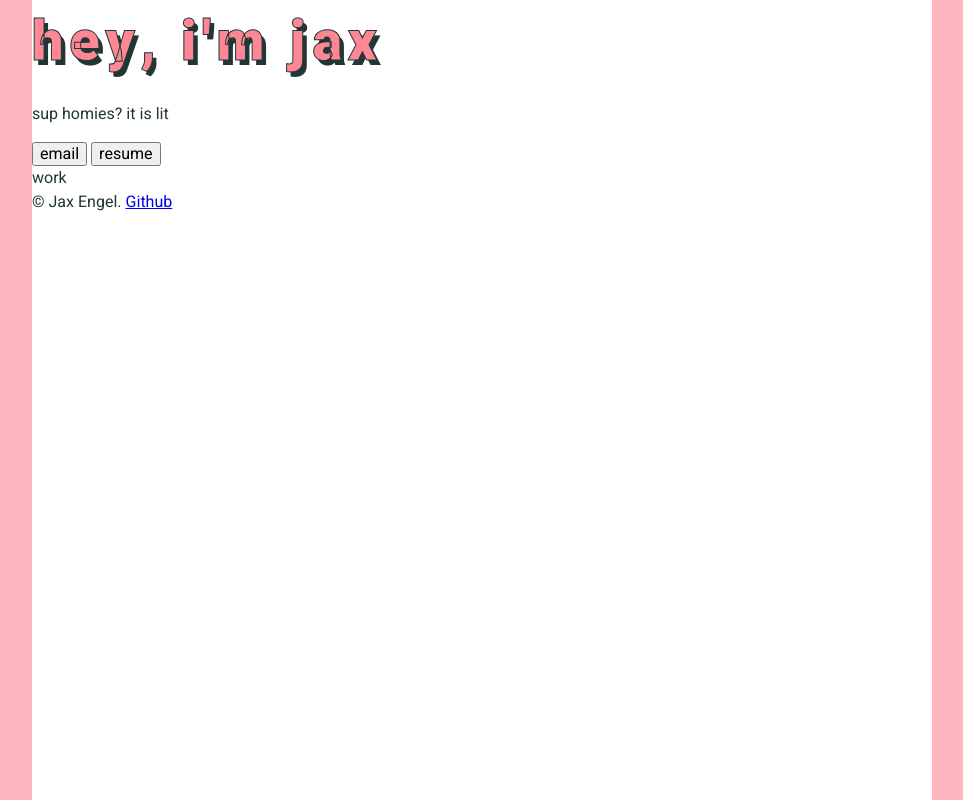
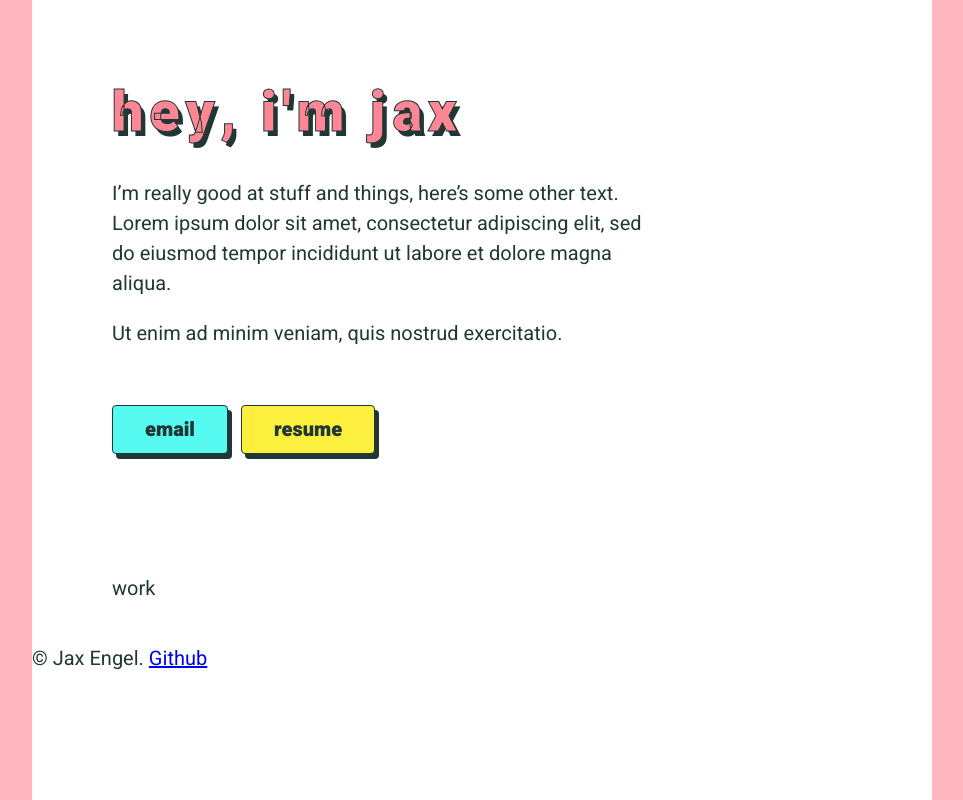
Before and after one commit to jaxatto/jax-portfolio, a website: page index.html in a window 1280 px wide. Shown: the whole page, without its empty margins (158-1121 px from the left). Drawn offline with Linux system fonts and the light colour scheme.

Commit message:
added about and button styles

```diff
--- a/content/scss/src/_index.scss
+++ b/content/scss/src/_index.scss
@@ -2,6 +2,6 @@
 
 @forward 'abstracts';
 @forward 'base';
-// @forward 'components';
+@forward 'components';
 
 @forward 'style';
--- a/content/scss/src/_style.scss
+++ b/content/scss/src/_style.scss
@@ -31,3 +31,31 @@ section, footer {
     background: get('color.light');
     display: block;
 }
+
+.about {
+    margin: get('size.gap.4') 0;
+    padding: rem-calc(60px 40px);
+
+    @include bp(md) {
+        margin: 0;
+        padding: rem-calc(80px);
+    }
+
+    p {
+        max-width: rem-calc(530px);
+    }
+}
+
+.about-text {
+    margin: get('size.mp.4') 0 get('size.mp.7') 0;
+}
+
+.work {
+    margin-bottom: get('size.gap.4');
+    padding: rem-calc(40px);
+
+    @include bp(md) {
+        margin: 0;
+        padding: rem-calc(40px 80px);
+    }
+}
--- a/content/scss/src/abstracts/config/_size.scss
+++ b/content/scss/src/abstracts/config/_size.scss
@@ -22,14 +22,17 @@ $super-map: func.deep-map-merge(
           '2': func.rem-calc(16px),
           '3': func.rem-calc(24px),
           '4': func.rem-calc(32px),
-          '5': func.rem-calc(40px)
+          '5': func.rem-calc(40px),
+          '6': func.rem-calc(48px),
+          '7': func.rem-calc(56px),
       ),
       // big area margin and padding
       'gap': (
-          'sm': func.rem-calc(24px),
-          'md': func.rem-calc(40px),
-          'lg': func.rem-calc(60px),
-          'xl': func.rem-calc(80px)
+          '1': func.rem-calc(24px),
+          '2': func.rem-calc(32px),
+          '3': func.rem-calc(40px),
+          '4': func.rem-calc(60px),
+          '5': func.rem-calc(80px)
       )
     )
   ),
--- a/content/scss/src/base/_typography.scss
+++ b/content/scss/src/base/_typography.scss
@@ -4,20 +4,31 @@
 
 $font-stack: 'Heebo', 'Open Sans', Helvetica, sans-serif;
 
-body {
+html, body {
     color: get('color.dark');
     font-family: $font-stack;
+    font-size: get('font.size.md');
     font-weight: get('font.weight.regular');
     line-height: get('font.line-height.default');
 }
 
+body {
+    @include bp(sm) {
+        font-size: get('font.size.lg');
+    }
+}
+
 h1 {
     color: get('color.primary-dark');
-    font-size: rem-calc(56px);
+    font-size: rem-calc(40px);
     font-weight: get('font.weight.black');
     letter-spacing: 0.1em;
-    line-height: rem-calc(86px);
+    line-height: 1.2;
     margin: 0;
     text-shadow: 4px 5px 0px get('color.dark');
     -webkit-text-stroke: 1px get('color.dark');
+
+    @include bp(sm) {
+        font-size: rem-calc(56px);
+    }
 }
--- /dev/null
+++ b/content/scss/src/components/_button.scss
@@ -0,0 +1,38 @@
+@use '../abstracts/' as *;
+
+.btn {
+    border: rem-calc(1px) solid get('color.dark');
+    border-radius: rem-calc(4px);
+    box-shadow: 4px 5px 0px get('color.dark');
+    color: get('color.dark');
+    font-weight: get('font.weight.black');
+    padding: rem-calc(12px 32px);
+    text-transform: lowercase;
+
+    &:hover {
+        cursor: pointer;
+        opacity: 0.5;
+    }
+}
+
+.btn-primary {
+    @extend .btn;
+
+    background: get('color.secondary');
+}
+
+.btn-secondary {
+    @extend .btn;
+
+    background: get('color.tertiary');
+}
+
+button {
+    @extend .btn;
+}
+
+.btn-group {
+    .btn:first-child {
+        margin-right: rem-calc(8px);
+    }
+}
--- /dev/null
+++ b/content/scss/src/components/_index.scss
@@ -0,0 +1 @@
+@forward 'button';
--- a/index.html
+++ b/index.html
@@ -24,13 +24,21 @@
   <div class="container">
     <section class="about">
       <h1>hey, i'm jax</h1>
-      <p>sup homies? it is lit</p>
+
+      <div class="about-text">
+        <p>
+          I’m really good at stuff and things, here’s some other text. Lorem ipsum dolor sit amet, consectetur adipiscing elit, sed do eiusmod tempor incididunt ut labore et dolore magna aliqua.
+        </p>
+
+        <p>Ut enim ad minim veniam, quis nostrud exercitatio.</p>
+      </div>
 
       <div class="btn-group">
-        <button>email</button>
-        <button>resume</button>
+        <button class="btn-primary">email</button>
+        <button class="btn-secondary">resume</button>
       </div>
     </section>
+
     <section class="work">
       work
     </section>
```
Also changed, not shown: content/css/style.css, 1 other file.
